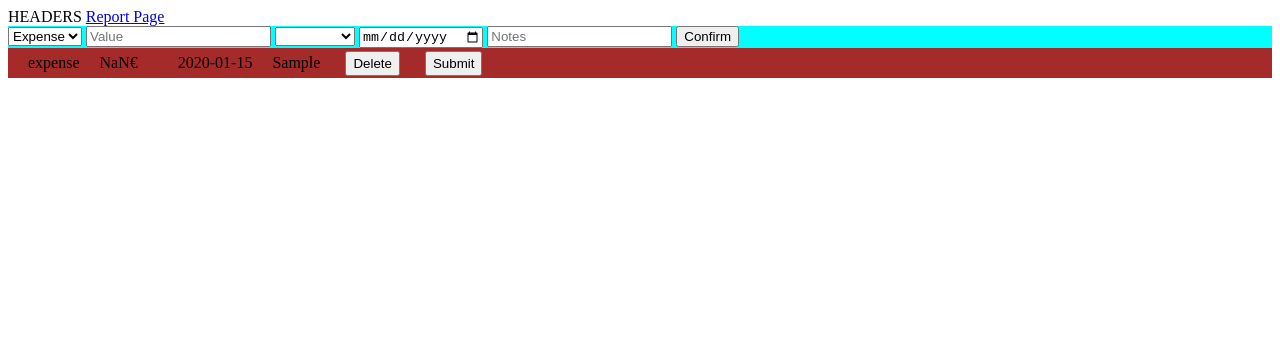
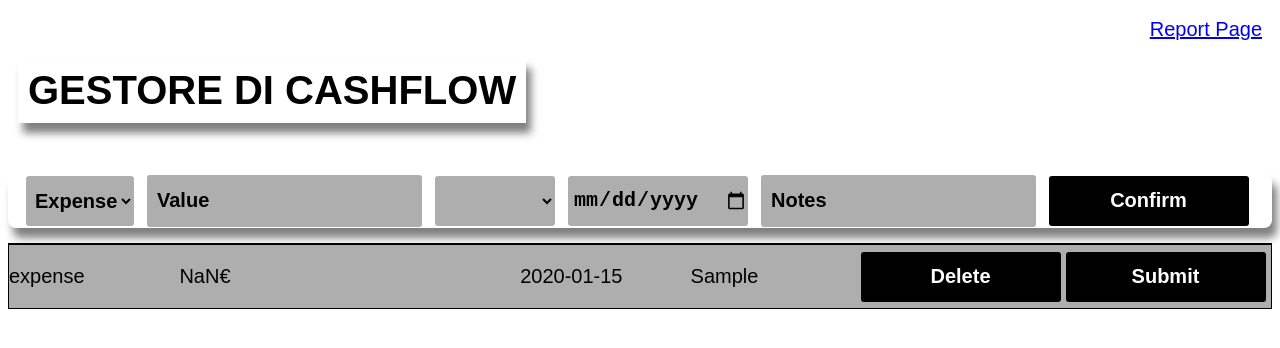
Before and after one commit to ScoccoLorenzo/money-manager, a plain HTML site: page frontend/index.html in a window 1280 px wide. Both pictures are taken after typing "Sample", "2020-01-15", "Sample" into the empty fields and a click on the button "Confirm". Drawn offline with Linux system fonts and the light colour scheme.

Commit message:
Putted CSS in the home page

```diff
--- a/frontend/index.html
+++ b/frontend/index.html
@@ -2,10 +2,11 @@
 <html>
   <head>
     <link rel="stylesheet" href="./styles/styles.css">
+    <meta name="viewport" content="width=device-width, initial-scale=1.0">
   </head>
   <body>
-    <div>
-      HEADERS
+    <div class="headers-container">
+      <p class="title1">GESTORE DI CASHFLOW</p>
       <a href="/report">Report Page</a>
     </div>
 
--- a/frontend/javascript/preview-functions.js
+++ b/frontend/javascript/preview-functions.js
@@ -9,8 +9,8 @@ function renderMovements(data, container) {
         <p>${movement.scope}</p>
         <p>${movement.date}</p>
         <p>${movement.notes}</p>
-        <button type="button" class="js-delete-movement-button" data-index="${index}">Delete</button>
-        <button type="submit" data-index="${index}" class="js-submit-button">Submit</button>
+        <button type="button" class="delete-movement-button js-delete-movement-button" data-index="${index}">Delete</button>
+        <button type="submit" data-index="${index}" class="submit-button js-submit-button">Submit</button>
       </form>
       `
     })
--- a/frontend/styles/styles.css
+++ b/frontend/styles/styles.css
@@ -1,17 +1,81 @@
+body {
+  font-family: Arial, Helvetica, sans-serif;
+  font-size: 20px;
+}
+.headers-container {
+  display: flex;
+  padding-left: 30px;
+  justify-content: space-between;
+  padding: 10px 10px;
+}
+.title1 {
+  font-size: 40px;
+  padding: 10px 10px;
+  font-weight: bold;
+  box-shadow: 5px 10px 8px rgba(0, 0, 0, 0.5)
+}
 .movement-form {
-  background-color: aqua;
+  display: flex;
+  align-items: center;
+  height: 35px;
+  padding: 10px 10px;
+  justify-content: space-evenly;
+  border-radius: 8px;
+  box-shadow: 5px 10px 8px rgba(0, 0, 0, 0.5);
+  font-size: 20px;
+}
+.movement-form input,
+.movement-form select,
+.movement-form input::placeholder {
+  height: 50px;
+  padding-left: 5px;
+  margin-right: 5px;
+  font-weight: bold;
+  border: none;
+  background-color: rgb(174, 174, 174);
+  color: black;
+  border-radius: 3px;
+  cursor: pointer;
+  font-size: 20px;
+}
+.movement-form button,
+.movement-display button,
+.delete-movement-button,
+.submit-button {
+  width: 200px;
+  height: 50px;
+  padding-left: 5px;
+  margin-right: 5px;
+  font-weight: bold;
+  border: none;
+  border-radius: 3px;
+  cursor: pointer;
+  background-color: black;
+  color: white;
+  font-size: 20px;
+}
+.movement-display-container {
+  font-family: Arial, Helvetica, sans-serif;
+  margin-top: 15px;
+  border: 1px solid;
+  font-size: 20px;
 }
 .movement-display {
-  height: 30px;
-  width: 1fr;
-  background-color: brown;
-  display: flex;
+  display: grid;
+  grid-template-columns: repeat(7, 1fr);
+  grid-template-rows: auto;
   align-items: center;
+  background-color: rgb(174, 174, 174);
+  border-top: 1px solid;
 }
-.movement-display p {
-  margin-left: 20px;
+.delete-movement-button:hover {
+  background-color: red;
+  color: black;
+  transition: 0.3s;
 }
-.movement-display button {
-  margin-left: 25px;
-  height: 25px;
+.movement-form button:hover,
+.submit-button:hover {
+  background-color: green;
+  color: black;
+  transition: 0.3s;
 }
```
